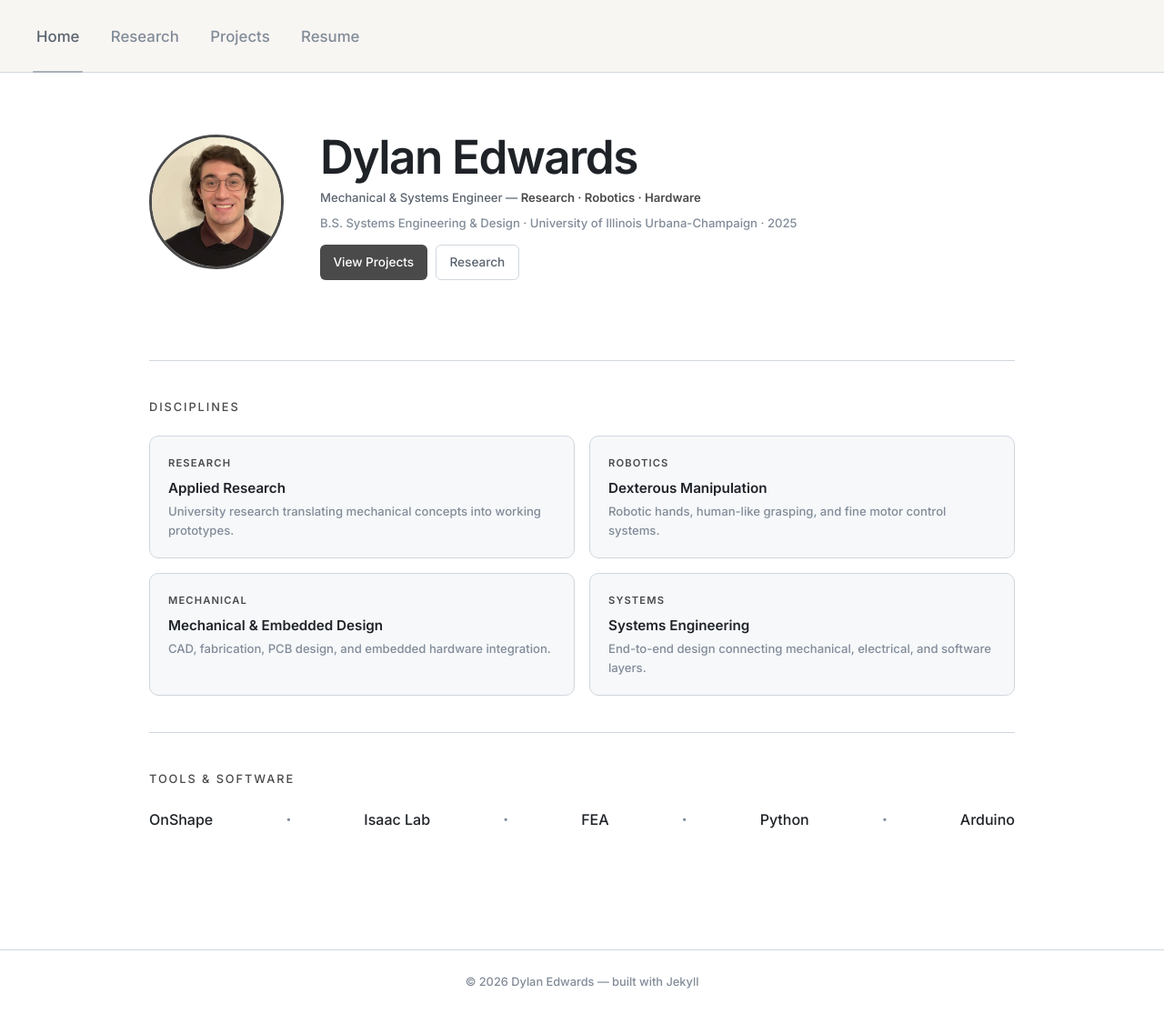
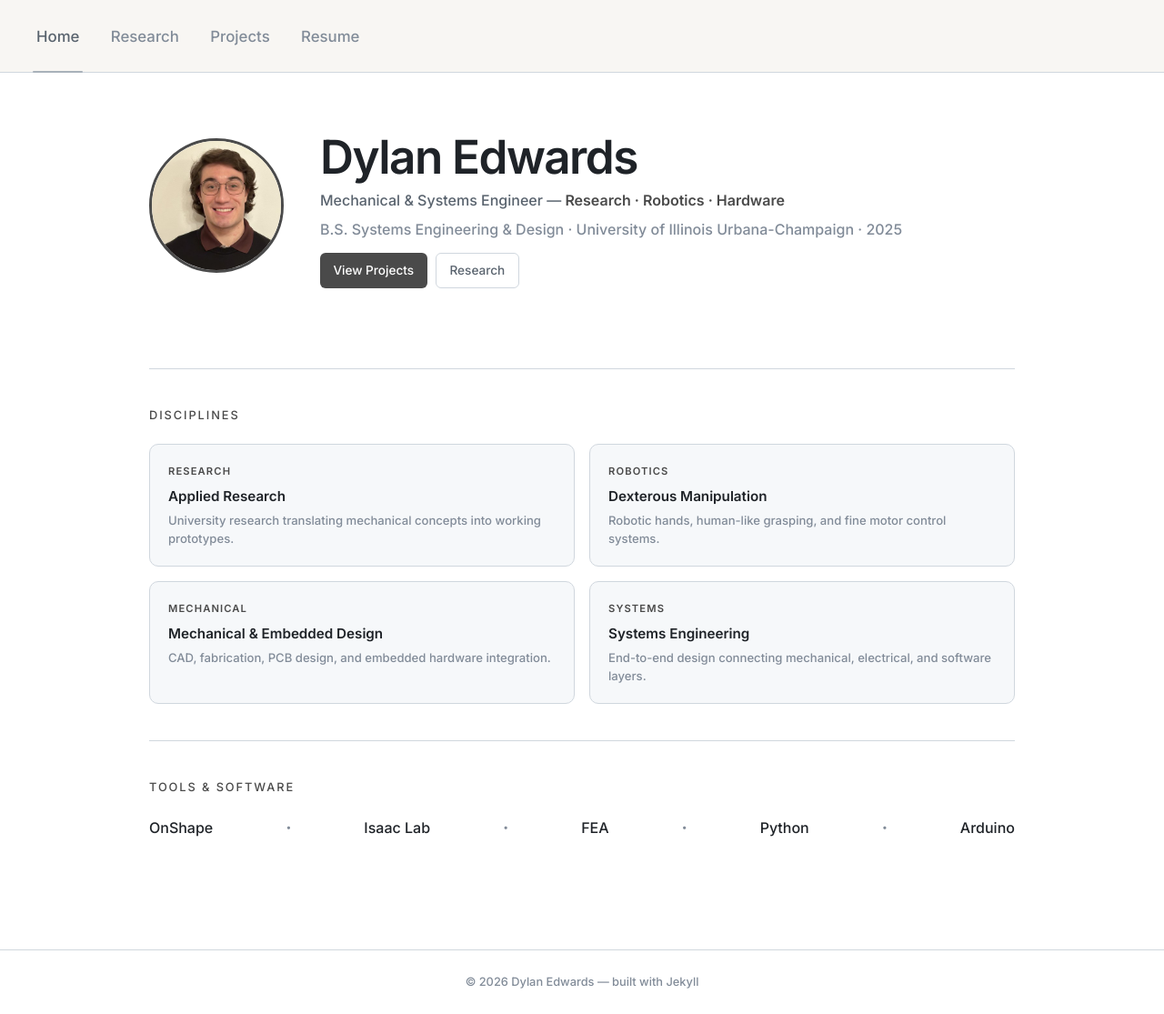
Before and after one commit to DylanEdwards02/DylanEdwards02.github.io, a Jekyll site: the page built from index.md, in a window 1280 px wide and 1115 px high. Shown: the whole window at 91% size. Built offline with Jekyll 4.4.1, drawn with Linux system fonts in a browser that asks for light colours.

Commit message:
Update index.md

```diff
--- a/index.md
+++ b/index.md
@@ -8,10 +8,10 @@ title: Home
   </div>
   <div class="hero-content">
     <h1 class="hero-name">Dylan Edwards</h1>
-    <p class="hero-tagline" style="margin-bottom: 0.4rem; font-size: 0.82rem;">
+    <p class="hero-tagline" style="margin-bottom: 0.4rem; font-size: 1rem;">
   Mechanical & Systems Engineer &mdash; <strong>Research · Robotics · Hardware</strong>
 </p>
-<p style="font-size: 0.82rem; color: var(--text-3); margin-bottom: 0.4rem;">B.S. Systems Engineering & Design · University of Illinois Urbana-Champaign · 2025</p>
+<p style="font-size: 1rem; color: var(--text-3); margin-bottom: 0.4rem;">B.S. Systems Engineering & Design · University of Illinois Urbana-Champaign · 2025</p>
 <div class="hero-ctas" style="margin-top: 0.75rem;">
   <a href="/projects" class="btn btn-primary">View Projects</a>
   <a href="/research" class="btn btn-outline">Research</a>
```
